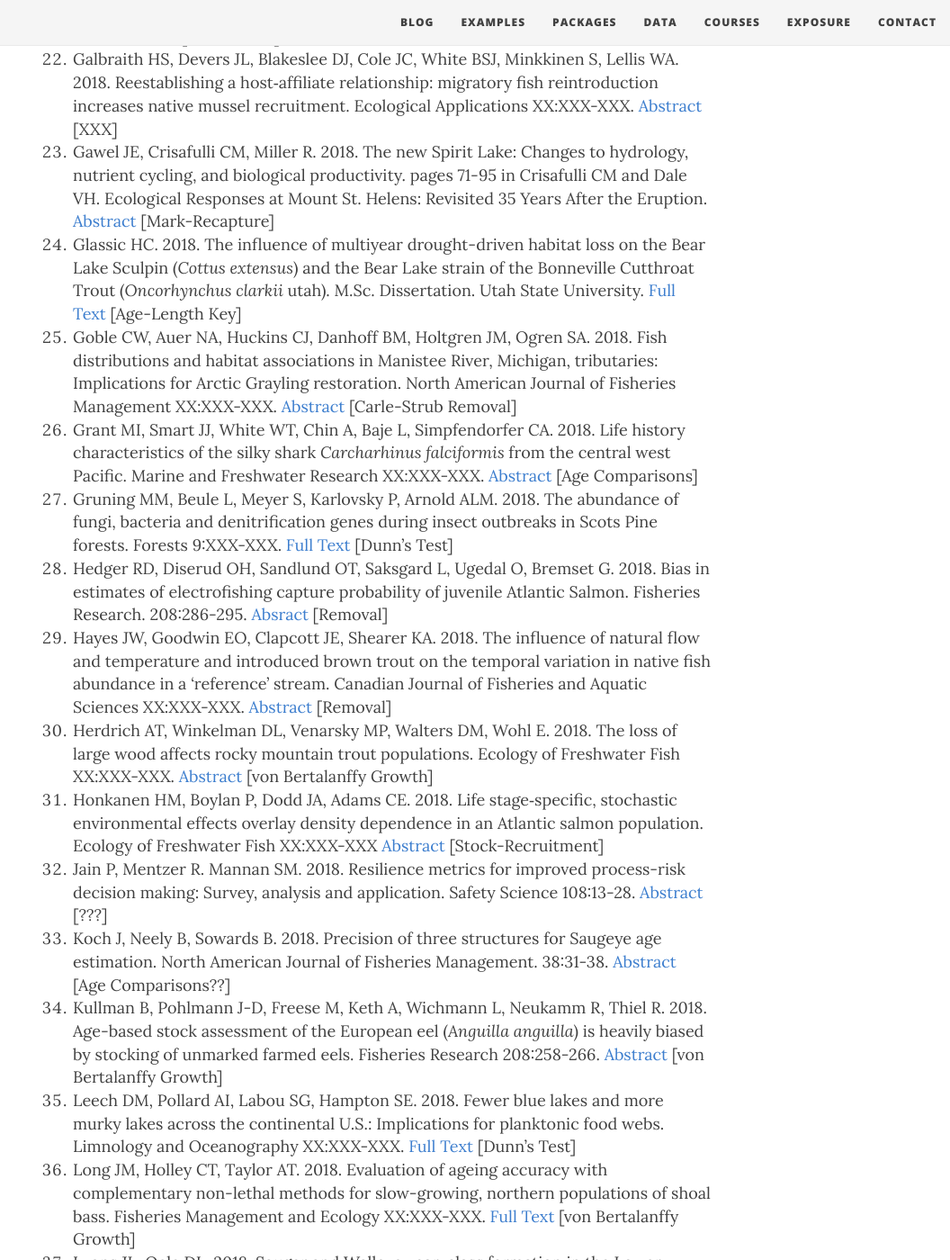
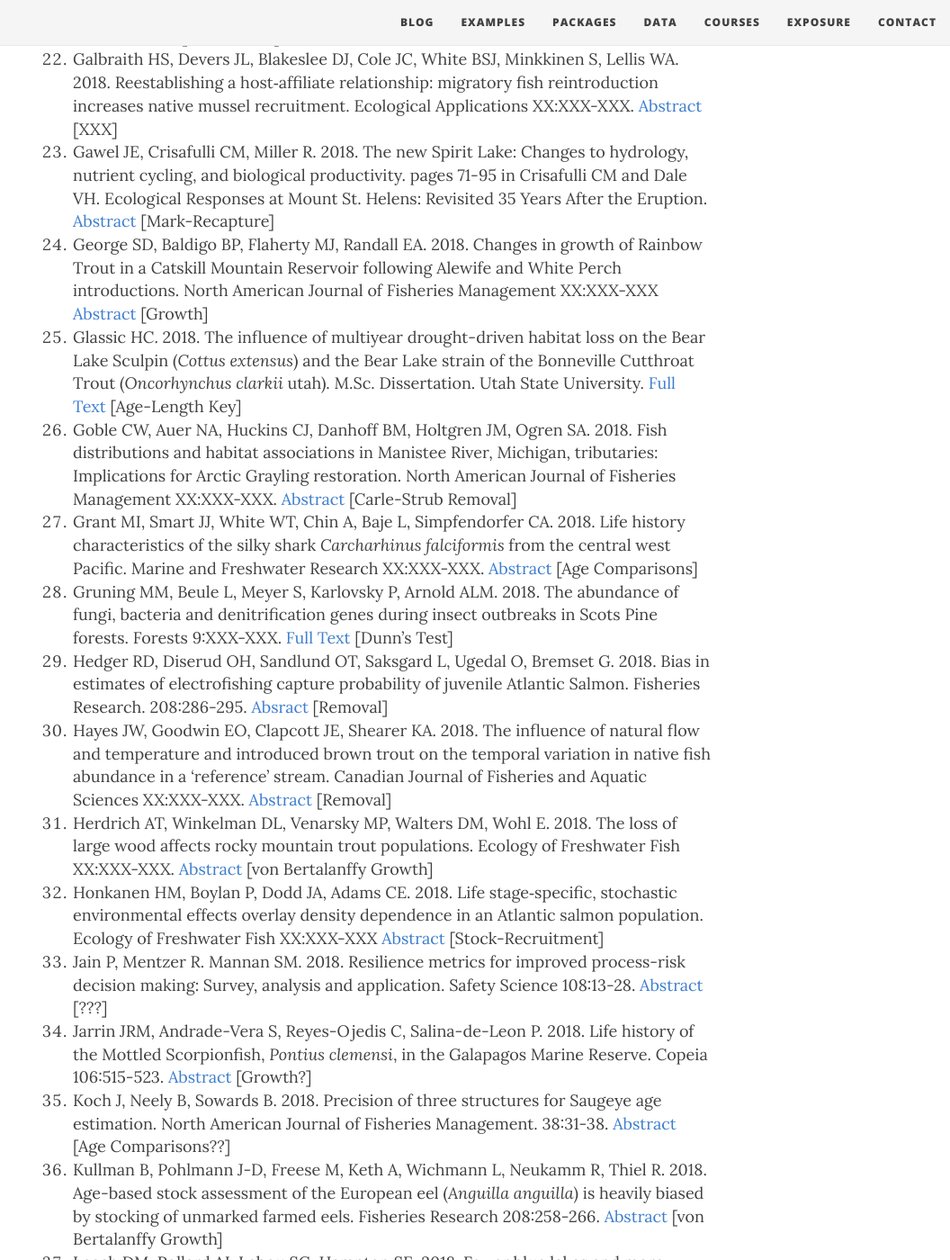
Before and after one commit to droglenc/fishR, a Jekyll site: the page built from exposure/exposure-citations18.md, in a window 1280 px wide and 1400 px high, scrolled down 2298 px. Shown: the whole window at 90% size, without its empty margins (224-1280 px from the left). Built offline with Jekyll 4.4.1, drawn with Linux system fonts in a browser that asks for light colours; nearby versions of some CDN libraries; some of the changed text lies outside the part shown.

Commit message:
Added citation

```diff
--- a/exposure/exposure-citations18.md
+++ b/exposure/exposure-citations18.md
@@ -24,12 +24,13 @@ The [**IFAR** book](http://derekogle.com/IFAR/), **fishR** website, or the **FSA
 1. Day DB, Xiang J, Mo J, Clyde MA, Weschler CJ, Li F, Gong J, Chung M, Zhang Y, Zhang J. 2018. Combined use of an electrostatic precipitator and a HEPA filter in building ventilation systems: Effects on cardiorespiratory health indicators in healthy adults. Indoor Air XX:XXX-XXX. [Abstract](http://onlinelibrary.wiley.com/doi/10.1111/ina.12447/full) [XXX]
 1. de Barros TF, Althoff BB, Pereira DC, Lazzarotto H. Caramaschi EP. 2018. Length–weight relationships in seven ornamental freshwater species of Characiformes from the Unini River basin (Brazilian Amazon). Journal of Applied Ichthyology XX:XXX-XXX. [Abstract](https://onlinelibrary.wiley.com/doi/abs/10.1111/jai.13699) [Length-Weight]
 1. Eckert AJ, Mayer J, Richards A. 2018. Supporting Cisco (*Coregonus artedi*) restoration in the 1836 Treaty waters of Lake Michigan. M.Sc. Thesis University of Michigan. [Full Text](https://deepblue.lib.umich.edu/bitstream/handle/2027.42/143187/Supporting%2520Cisco%2520Restoration%2520in%2520the%25201836%2520Treaty%2520Waters%2520of%2520Lake%2520Michigan_324.pdf%3Fsequence%3D1%26isAllowed%3Dy&hl=en&sa=X&scisig=AAGBfm2OKdqDdIJPL66z9LBLqF4Jjq-w3Q&nossl=1&oi=scholaralrt) [von Bertalanffy growth]
-1. el Hassouni K, Alahmad S, Belkadi B, Abdelkarim F-M, Hickey L, Bassi FM. 2018. Root system architecture and its association with yield under different water regimes in Durum Wheat. Crop Science. XX:XXX-XXX. [Abstract](https://dl.sciencesocieties.org/publications/cs/abstracts/0/0/cropsci2018.01.0076) [XXX]
+1. el Hassouni K, Alahmad S, Belkadi B, Abdelkarim F-M, Hickey L, Bassi FM. 2018. Root system architecture and its association with yield under different water regimes in Durum Wheat. Crop Science. XX:XXX-XXX. [Full Text](https://dl.sciencesocieties.org/publications/cs/pdfs/0/0/cropsci2018.01.0076) [XXX]
 1. Elsen SM. 2018. Supplementation and community involvement as drivers of salmon recovery: Summer Chum Salmon (*Oncorhynchus keta*) populations in Union and Tahuya Rivers, Washington, United States. Utah State University All Graduate Plan B and Other Reports. [Full Text](https://digitalcommons.usu.edu/cgi/viewcontent.cgi?article=2226&context=gradreports) [von Bertalanffy Growth]
 1. Fairbanks Jr DO, McArthur JV, Young CM, Rader RB. 2018. Consumption of terrestrial organic matter in the rocky intertidal zone along the central Oregon coast. Ecosphere 9:XXX-XXX. [Full Text](http://onlinelibrary.wiley.com/doi/10.1002/ecs2.2138/full) [Dunn'ts Test]
 1. Ford BM, Roberts JD. 2018. Latitudinal gradients of dispersal and niche processes mediating neutral assembly of marine fish communities. Marine Biology XX:XXX-XXX. [Abstract](https://link.springer.com/article/10.1007/s00227-018-3356-5) [Dunn's Test]
 1. Galbraith HS, Devers JL, Blakeslee DJ, Cole JC, White BSJ, Minkkinen S, Lellis WA. 2018. Reestablishing a host‐affiliate relationship: migratory fish reintroduction increases native mussel recruitment. Ecological Applications XX:XXX-XXX. [Abstract](https://esajournals.onlinelibrary.wiley.com/doi/abs/10.1002/eap.1775) [XXX]
 1. Gawel JE, Crisafulli CM, Miller R. 2018. The new Spirit Lake: Changes to hydrology, nutrient cycling, and biological productivity. pages 71-95 in Crisafulli CM and Dale VH. Ecological Responses at Mount St. Helens: Revisited 35 Years After the Eruption. [Abstract](https://link.springer.com/chapter/10.1007/978-1-4939-7451-1_4) [Mark-Recapture]
+1. George SD, Baldigo BP, Flaherty MJ, Randall EA. 2018. Changes in growth of Rainbow Trout in a Catskill Mountain Reservoir following Alewife and White Perch introductions. North American Journal of Fisheries Management XX:XXX-XXX [Abstract](https://afspubs.onlinelibrary.wiley.com/doi/abs/10.1002/nafm.10203) [Growth]
 1. Glassic HC. 2018. The influence of multiyear drought-driven habitat loss on the Bear Lake Sculpin (*Cottus extensus*) and the Bear Lake strain of the Bonneville Cutthroat Trout (*Oncorhynchus clarkii* utah). M.Sc. Dissertation. Utah State University. [Full Text](https://digitalcommons.usu.edu/cgi/viewcontent.cgi?article=8067&context=etd)  [Age-Length Key]
 1. Goble CW, Auer NA, Huckins CJ, Danhoff BM, Holtgren JM, Ogren SA. 2018. Fish distributions and habitat associations in Manistee River, Michigan, tributaries: Implications for Arctic Grayling restoration. North American Journal of Fisheries Management XX:XXX-XXX. [Abstract](https://onlinelibrary.wiley.com/doi/pdf/10.1002/nafm.10049) [Carle-Strub Removal]
 1. Grant MI, Smart JJ, White WT, Chin A, Baje L, Simpfendorfer CA. 2018. Life history characteristics of the silky shark *Carcharhinus falciformis* from the central west Pacific. Marine and Freshwater Research XX:XXX-XXX. [Abstract](http://www.publish.csiro.au/MF/MF17163) [Age Comparisons]
@@ -39,6 +40,7 @@ The [**IFAR** book](http://derekogle.com/IFAR/), **fishR** website, or the **FSA
 1. Herdrich AT, Winkelman DL, Venarsky MP, Walters DM, Wohl E. 2018. The loss of large wood affects rocky mountain trout populations. Ecology of Freshwater Fish XX:XXX-XXX. [Abstract](https://onlinelibrary.wiley.com/doi/abs/10.1111/eff.12412) [von Bertalanffy Growth]
 1. Honkanen HM, Boylan P, Dodd JA, Adams CE. 2018. Life stage‐specific, stochastic environmental effects overlay density dependence in an Atlantic salmon population. Ecology of Freshwater Fish XX:XXX-XXX [Abstract](https://onlinelibrary.wiley.com/doi/10.1111/eff.12439) [Stock-Recruitment]
 1. Jain P, Mentzer R. Mannan SM. 2018. Resilience metrics for improved process-risk decision making: Survey, analysis and application. Safety Science 108:13-28. [Abstract](https://www.sciencedirect.com/science/article/pii/S0925753517313802) [???]
+1. Jarrin JRM, Andrade-Vera S, Reyes-Ojedis C, Salina-de-Leon P. 2018. Life history of the Mottled Scorpionfish, *Pontius clemensi*, in the Galapagos Marine Reserve. Copeia 106:515-523. [Abstract](http://www.bioone.org/doi/abs/10.1643/CI-17-706) [Growth?]
 1. Koch J, Neely B, Sowards B. 2018. Precision of three structures for Saugeye age estimation. North American Journal of Fisheries Management. 38:31-38. [Abstract](http://onlinelibrary.wiley.com/doi/10.1002/nafm.10019/abstract) [Age Comparisons??]
 1. Kullman B, Pohlmann J-D, Freese M, Keth A, Wichmann L, Neukamm R, Thiel R. 2018. Age-based stock assessment of the European eel (*Anguilla anguilla*) is heavily biased by stocking of unmarked farmed eels. Fisheries Research 208:258-266. [Abstract](https://www.researchgate.net/publication/327221486_Age-based_stock_assessment_of_the_European_eel_Anguilla_anguilla_is_heavily_biased_by_stocking_of_unmarked_farmed_eels) [von Bertalanffy Growth]
 1. Leech DM, Pollard AI, Labou SG, Hampton SE. 2018. Fewer blue lakes and more murky lakes across the continental U.S.: Implications for planktonic food webs. Limnology and Oceanography XX:XXX-XXX. [Full Text](https://aslopubs.onlinelibrary.wiley.com/doi/pdf/10.1002/lno.10967) [Dunn's Test]
```
Also changed, not shown: other parts of exposure/exposure-citations18.md (+1 -1 lines).
